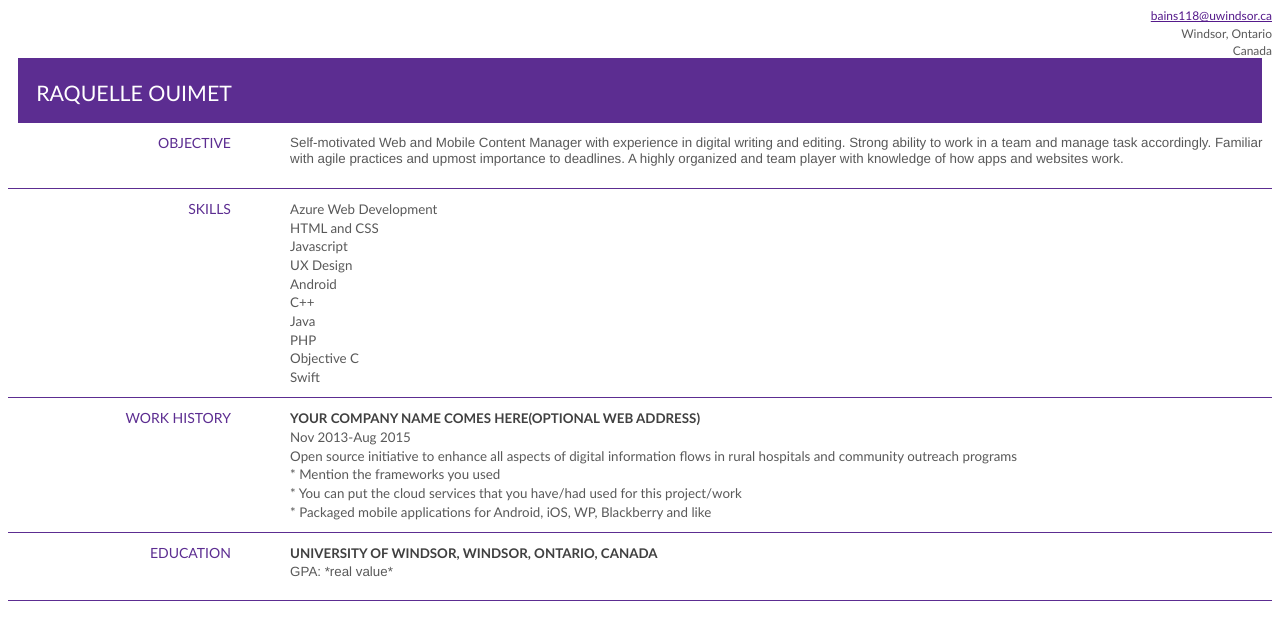
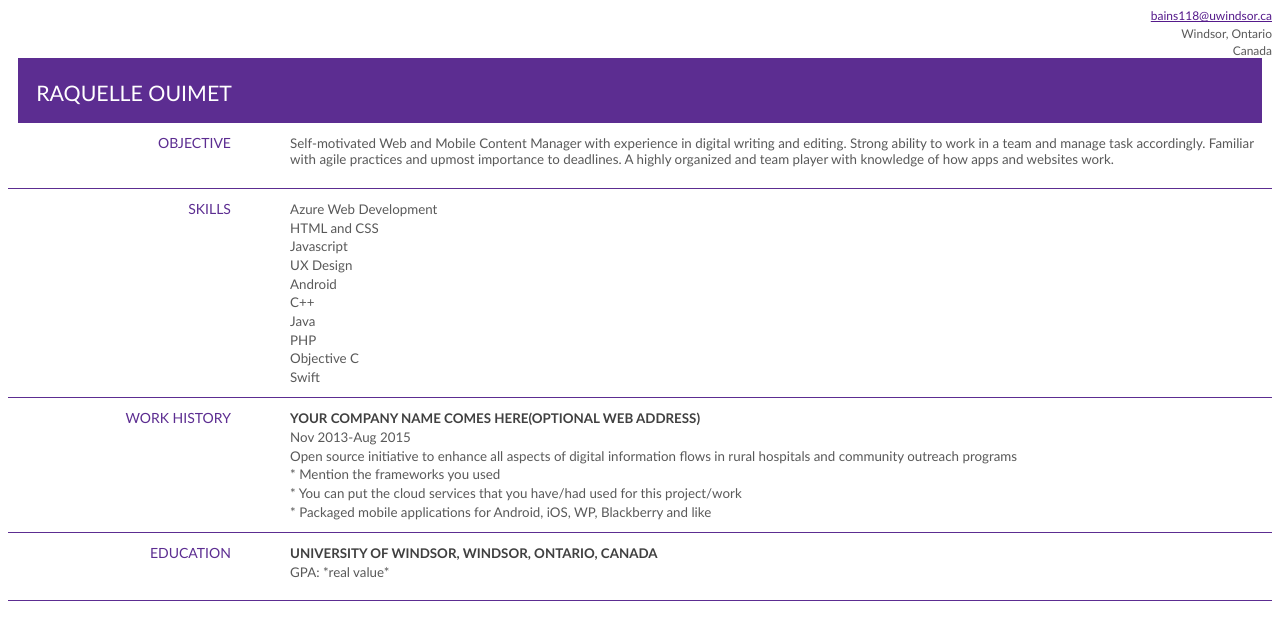
Before and after one commit to ouimetr/ouimetr.github.io, a plain HTML site: page index.html in a window 1280 px wide. Drawn offline with Linux system fonts and the light colour scheme.

Commit message:
Update index.html

```diff
--- a/index.html
+++ b/index.html
@@ -1,7 +1,7 @@
 
 <style>
     @font-face {
-        font-family: Helvetica;
+        font-family: Calibri;
         panose-1: 2 15 5 2 2 2 4 3 2 4;
         mso-font-charset: 0;
         mso-generic-font-family: swiss;
@@ -20,12 +20,12 @@
         line-height: 120%;
         mso-pagination: widow-orphan;
         font-size: 10.0pt;
-        font-family: "Helvetica";
-        mso-ascii-font-family: Helvetica;
+        font-family: "Calibri";
+        mso-ascii-font-family: Calibri;
         mso-ascii-theme-font: minor-latin;
         mso-fareast-font-family: "Times New Roman";
         mso-fareast-theme-font: minor-fareast;
-        mso-hansi-font-family: Helvetica;
+        mso-hansi-font-family: Calibri;
         mso-hansi-theme-font: minor-latin;
         mso-bidi-font-family: "Times New Roman";
         mso-bidi-theme-font: minor-bidi;
```
